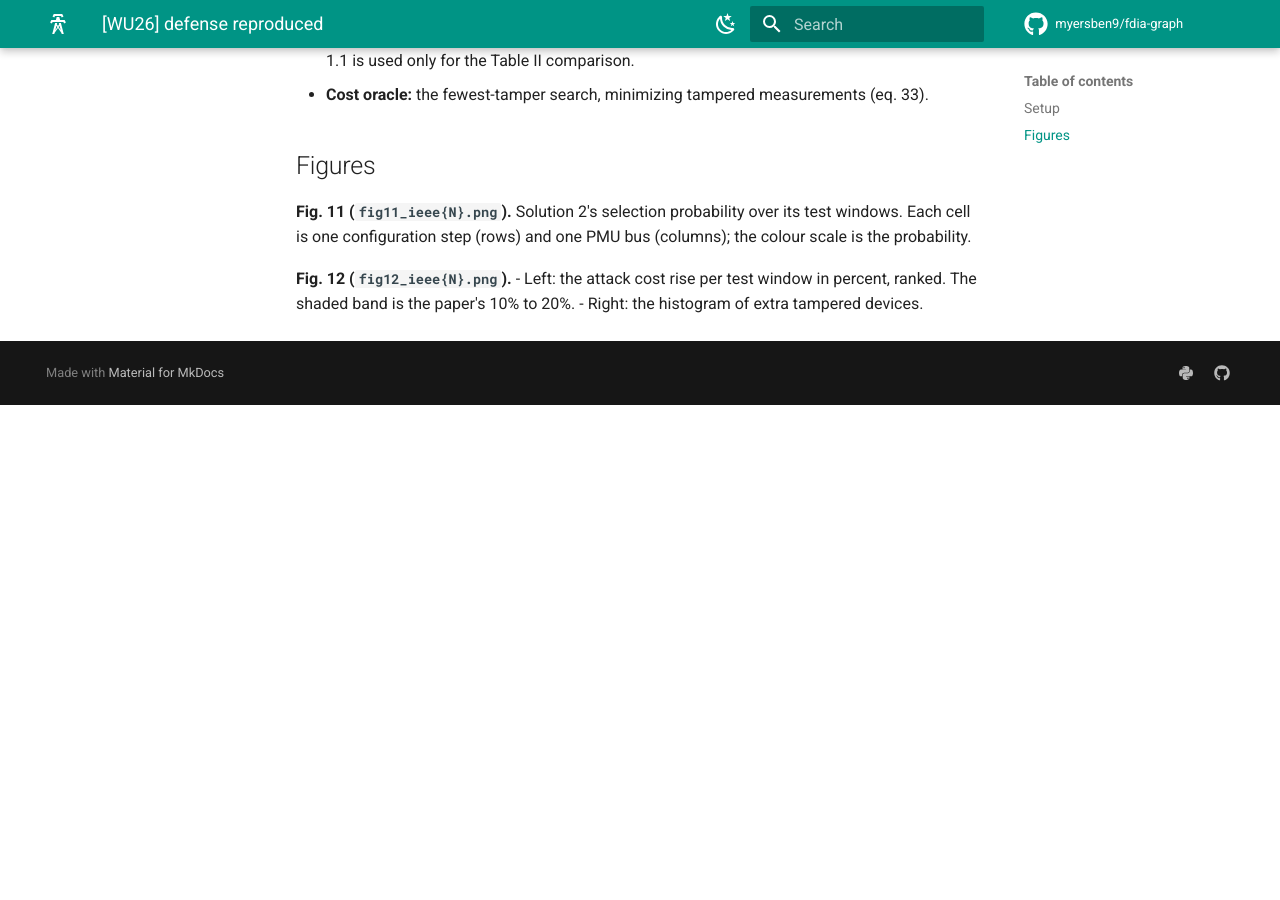
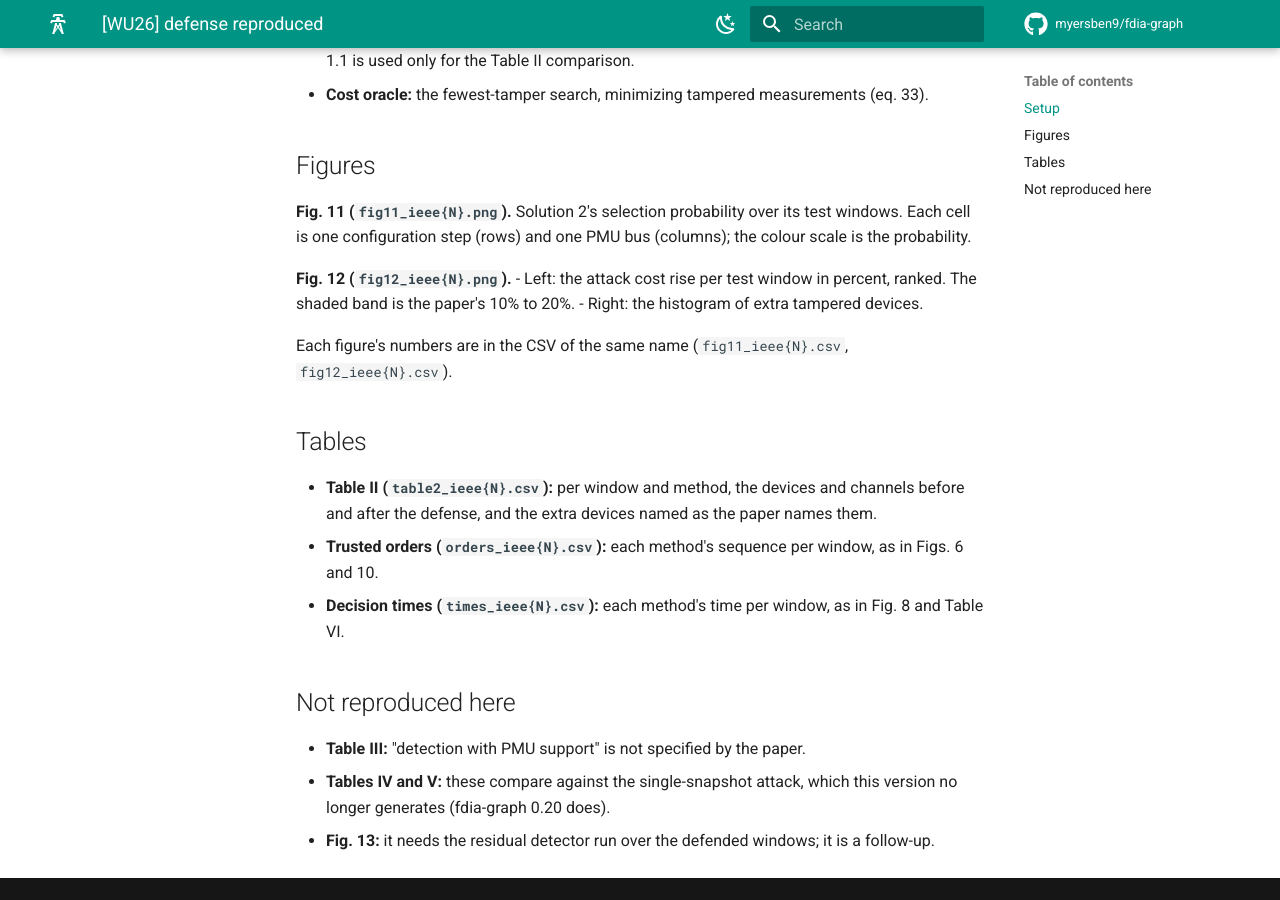
Before and after one commit to myersben9/fdia-graph, an MkDocs documentation site: the page built from docs/wu26/README.md, in a window 1280 px wide and 900 px high, scrolled down 499 px. Built offline with MkDocs 1.6.1 and Material for MkDocs 9.7.7, drawn with Linux system fonts in a browser that asks for light colours; comment, search, counter and statistics services are not loaded; the version menu is left out; before the commit the page ends 904 px from its top, so only the background shows below that.

Commit message:
WU26 harness on the current API: keyword knobs, skipped empty snapshots, Fig. 12 data, README tables

```diff
--- a/docs/wu26/README.md
+++ b/docs/wu26/README.md
@@ -17,3 +17,17 @@ Generated by `tools/wu26_harness.py` (docs/plans/WU_DEFENSE_PLAN.md, PR E). Ever
 **Fig. 12 (`fig12_ieee{N}.png`).**
 - Left: the attack cost rise per test window in percent, ranked. The shaded band is the paper's 10% to 20%.
 - Right: the histogram of extra tampered devices.
+
+Each figure's numbers are in the CSV of the same name (`fig11_ieee{N}.csv`, `fig12_ieee{N}.csv`).
+
+## Tables
+
+- **Table II (`table2_ieee{N}.csv`):** per window and method, the devices and channels before and after the defense, and the extra devices named as the paper names them.
+- **Trusted orders (`orders_ieee{N}.csv`):** each method's sequence per window, as in Figs. 6 and 10.
+- **Decision times (`times_ieee{N}.csv`):** each method's time per window, as in Fig. 8 and Table VI.
+
+## Not reproduced here
+
+- **Table III:** "detection with PMU support" is not specified by the paper.
+- **Tables IV and V:** these compare against the single-snapshot attack, which this version no longer generates (fdia-graph 0.20 does).
+- **Fig. 13:** it needs the residual detector run over the defended windows; it is a follow-up.
```
Also changed, not shown: CHANGELOG.md (+5 -0 lines), 1 other file.
